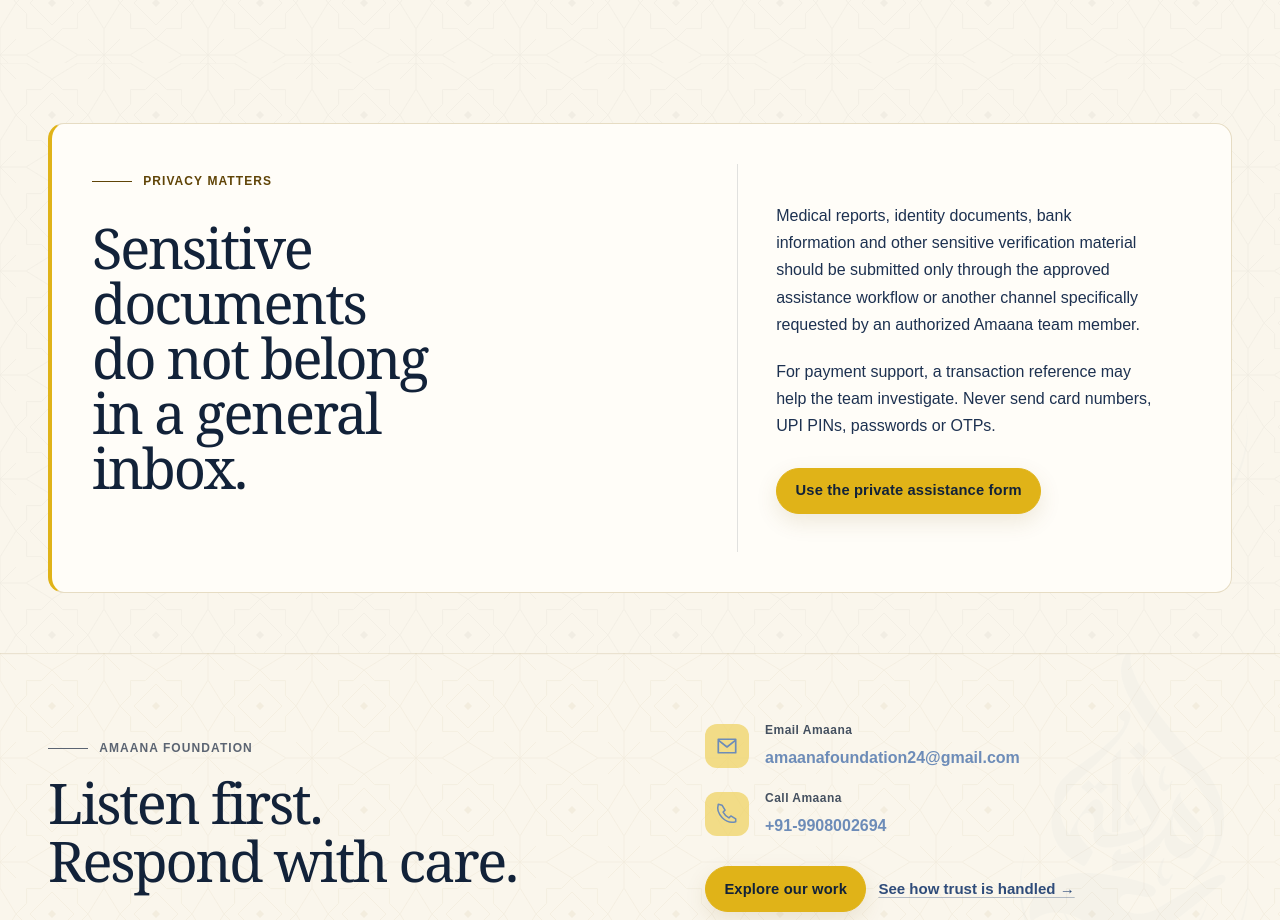
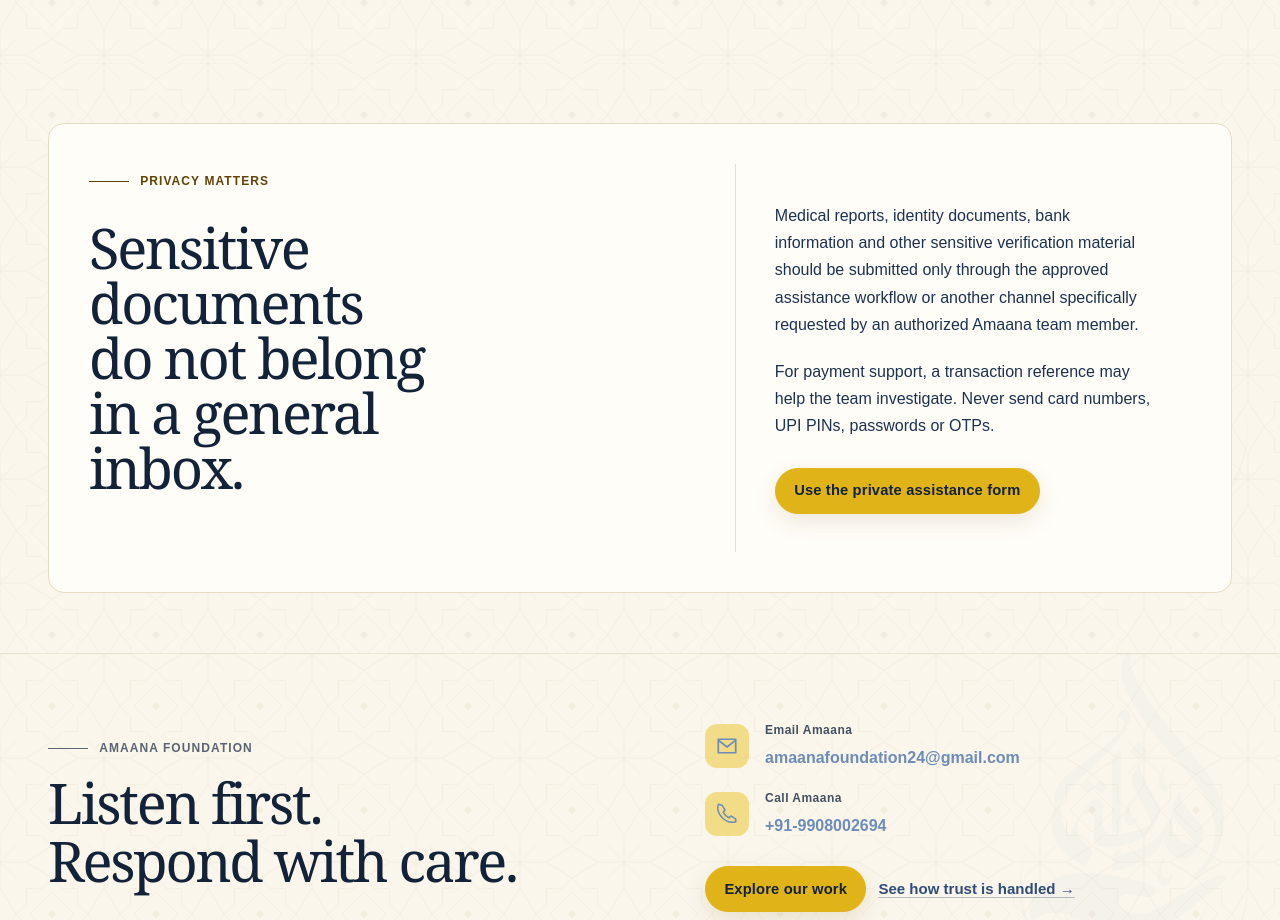
Before and after one commit to immazhark/amaana-platform, a Next.js app: page /contact in a window 1280 px wide. Shown: the part 2004-2924 px from the top of the page. Built offline with nearby package versions, Linux system fonts and the light colour scheme; no server answers; the database is empty.

Commit message:
style: remove left gold divider from contact privacy panel

```diff
--- a/src/app/contact/contact-audit.module.css
+++ b/src/app/contact/contact-audit.module.css
@@ -1,4 +1,4 @@
-.privacy{padding:clamp(1.5rem,4vw,2.5rem);border:1px solid var(--af-color-border);border-left:4px solid var(--af-color-gold-500);border-radius:1rem;background:var(--af-color-surface)}
+.privacy{padding:clamp(1.5rem,4vw,2.5rem);border:1px solid var(--af-color-border);border-radius:1rem;background:var(--af-color-surface)}
 .socialSection{padding-block:clamp(2.5rem,5vw,4rem)}
 .socialGrid{display:grid;gap:2rem}
 .socialLinks.socialLinks{display:grid;grid-template-columns:repeat(3,minmax(0,1fr));gap:1rem}
```
